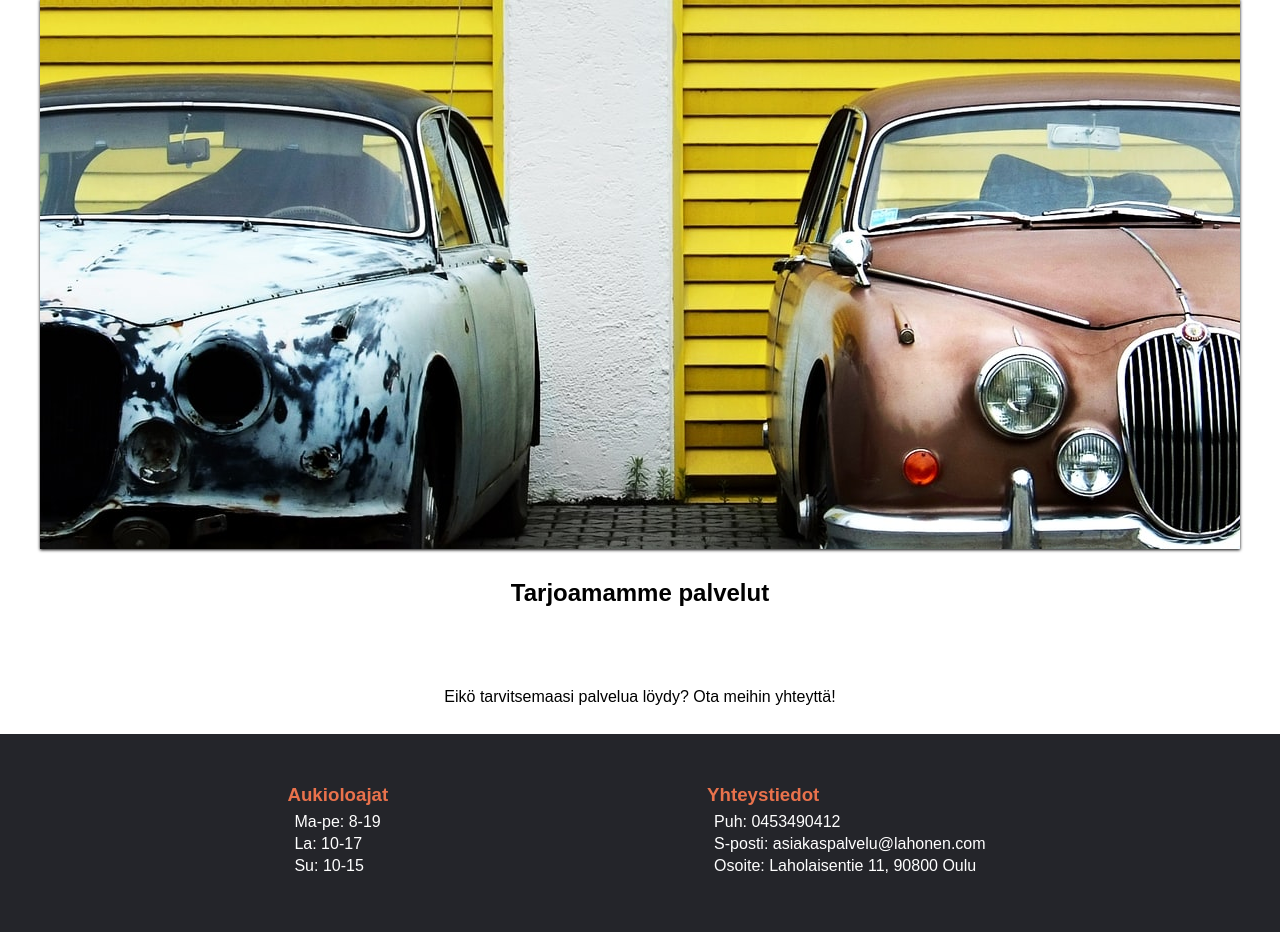
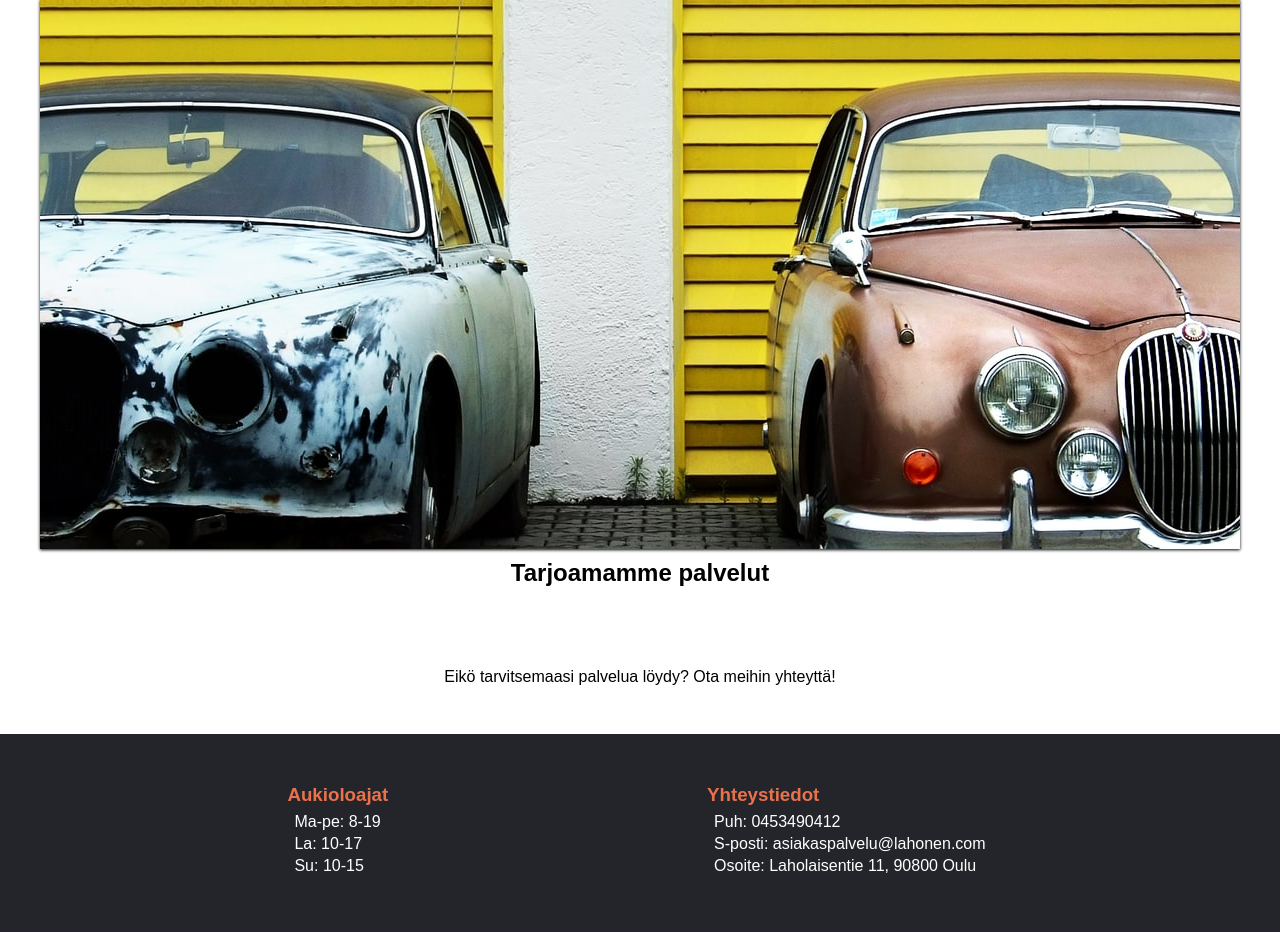
Before and after one commit to KaritaLaine/Autokorjaamo, a Django app: page /palvelut/ in a window 1280 px wide. Shown: the part 181-1113 px from the top of the page. Run offline with Django 3.2, Linux system fonts and the light colour scheme; data that the repository does not hold is empty.

Commit message:
Muokattu palvelu-sivun css

```diff
--- a/autokorjaamo/base/static/base.css
+++ b/autokorjaamo/base/static/base.css
@@ -234,18 +234,15 @@ footer li {
 
 /* PALVELUT-SIVU */
 
-
-
 .palvelut {
-  padding-top: 40px;
-  padding-bottom: 20px;
-  padding-left: 20px;
-  padding: 20px;
-  margin: 20;
-  display:table;
   list-style:none;
   line-height: 2;
-
+  justify-content: center;
+  align-items: center;
+  text-align: center;
+  display: table;
+  flex-wrap: wrap;
+  margin:0 auto;
 }
 
 /* PALAUTELOMAKE-SIVU */
--- a/autokorjaamo/base/templates/palvelut.html
+++ b/autokorjaamo/base/templates/palvelut.html
@@ -22,7 +22,7 @@
         <a class="next" onclick="lisays(+1)">&#10095;</a>
     </div>
 
-        <center>
+
         <div class="palvelut">
 
             <h2> Tarjoamamme palvelut </h2>
@@ -38,7 +38,7 @@
         <br>
         <p>Eikö tarvitsemaasi palvelua löydy? Ota meihin yhteyttä!</p>
         </div>
-        </center>
+
 
         <script type="text/javascript">
             var kuvaIndeksi = 0;
--- a/autokorjaamo/testi.py
+++ /dev/null
@@ -1 +0,0 @@
-# Testi tiedosto versionhallintaan
```
